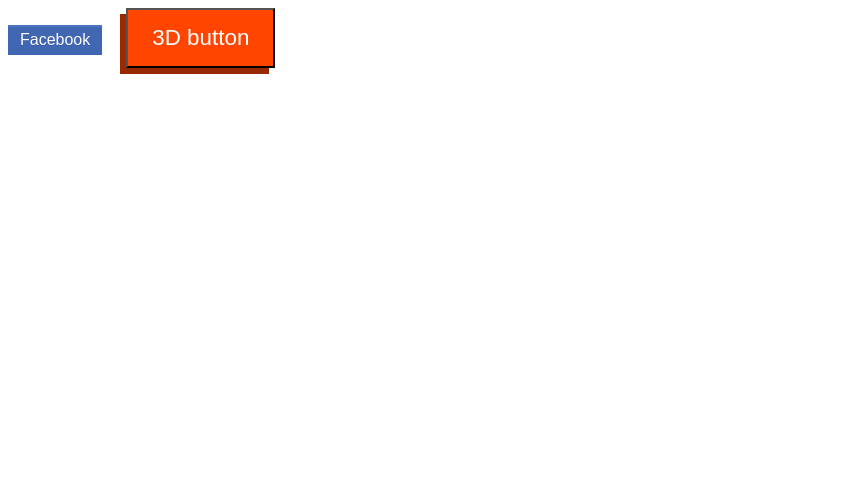
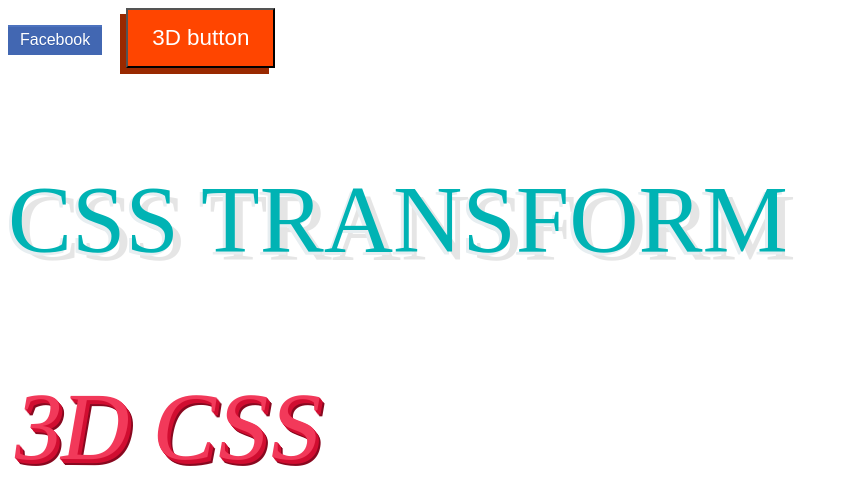
Before and after one commit to bijayee-saswata/Styling-with-CSS, a plain HTML site: page index.html in a window 1280 px wide. Shown: the whole page, without its empty margins (0-848 px from the left). Drawn offline with Linux system fonts and the light colour scheme.

Commit message:
shadow and 3d text styling

```diff
--- a/index.html
+++ b/index.html
@@ -40,10 +40,35 @@
         laft:-3px;
         box-shadow:-3px 3px 0 hsl(16,100%,30%);
       }
+
+      .textShadow{
+        position:relative;
+        diaplay:inline-block;
+        font-size:6rem;
+        text-transform:uppercase;
+        color: #00b3b4;
+        text-shadow: -3px 3px 0px #e7eef1 , 8px 8px 0px rgb(0,0,0,0.1);
+      }
+      .text3d{
+        font-size:6rem;
+        text-transform:uppercase;
+        color: #f2395a;
+        transform: skew(-5deg, -5deg) rotate(5deg);
+        text-shadow: 1px 1px #d10e31,
+                     2px 2px #d10e31,
+                     3px 3px #d10e31,
+                     4px 4px #d10e31,
+                     5px 5px #890920,
+                     6px 6px #890920;
+
+      }
     </style>
   </head>
   <body>
     <button class="fbType">Facebook</button>
     <button class="btn3d">3D button</button>
+
+    <p class="textShadow">CSS transform</p>
+    <p class="text3d">3d CSS</p>
   </body>
 </html>
```
